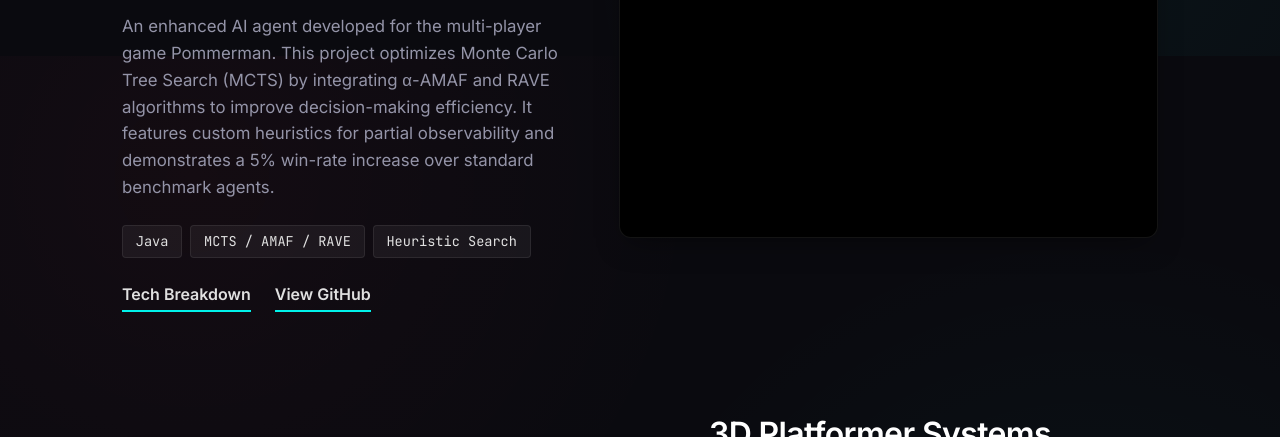
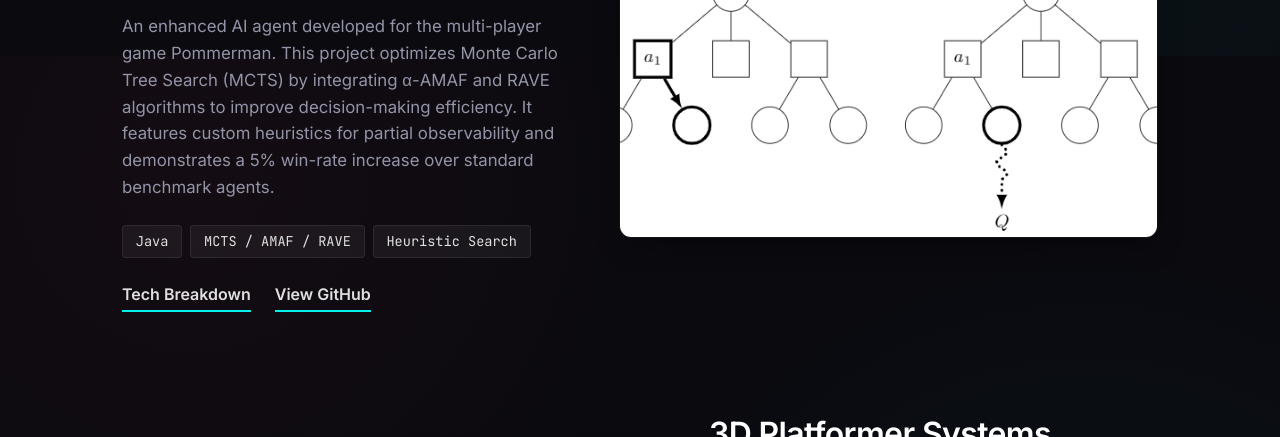
Before and after one commit to QizhouD/qizhoudeng.github.io, a website: page index.html in a window 1280 px wide. Shown: the part 744-1181 px from the top of the page. Drawn offline with Linux system fonts and the light colour scheme.

Commit message:
feat: add mcts image

```diff
--- a/index.html
+++ b/index.html
@@ -225,7 +225,7 @@
 
             <article class="project-card">
                 <div class="media-frame">
-                    <img src="path/to/your/mcts-diagram-or-game-screenshot.jpg" alt="MCTS Search Tree Visualization" style="width: 100%; height: 100%; object-fit: cover;">
+                    <img src="MCTS (2).png" alt="MCTS Search Tree Visualization" style="width: 100%; height: 100%; object-fit: cover;">
                 </div>
                 <div class="project-meta">
                     <h3>Improved MCTS Agent in Pommerman</h3>
```
Also changed, not shown: MCTS (2).png (added), MCTS.png (added).
